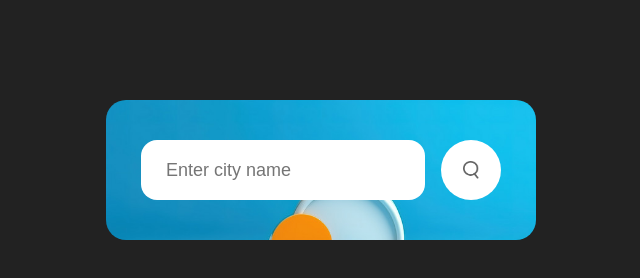
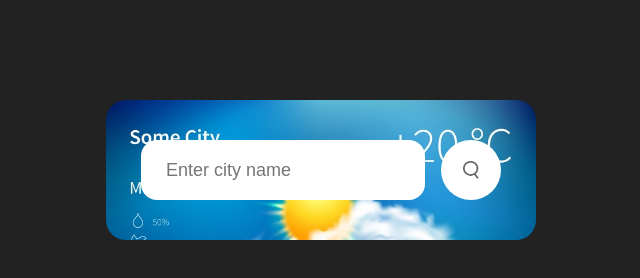
Before and after one commit to MuhammadSharooz/Weather-App, a plain HTML site: page index.html in a window 1280 px wide. Shown: the whole page, without its empty margins (319-959 px from the left). Drawn offline with Linux system fonts and the light colour scheme.

Commit message:
initial commit

```diff
--- a/style.css
+++ b/style.css
@@ -10,10 +10,12 @@ body{
 .card{
     width: 90%;
     max-width: 430px;
-    background-image: url(/image/weather-forecast-app-3d-illustration-of-icons-depicting-sun-and-clouds-ideal-for-design-web-with-blue-background_9761677.jpg);
+    background-image: url(image/jjj.jpg);
     color: #fff;
     background-size:cover;
     background-repeat: no-repeat;
+    background-position:cover;
+    object-fit: cover;
     margin: 100px auto 0;
     border-radius: 20px;
     padding: 40px 35px;
```
Also changed, not shown: image/jjj.jpg (added).
